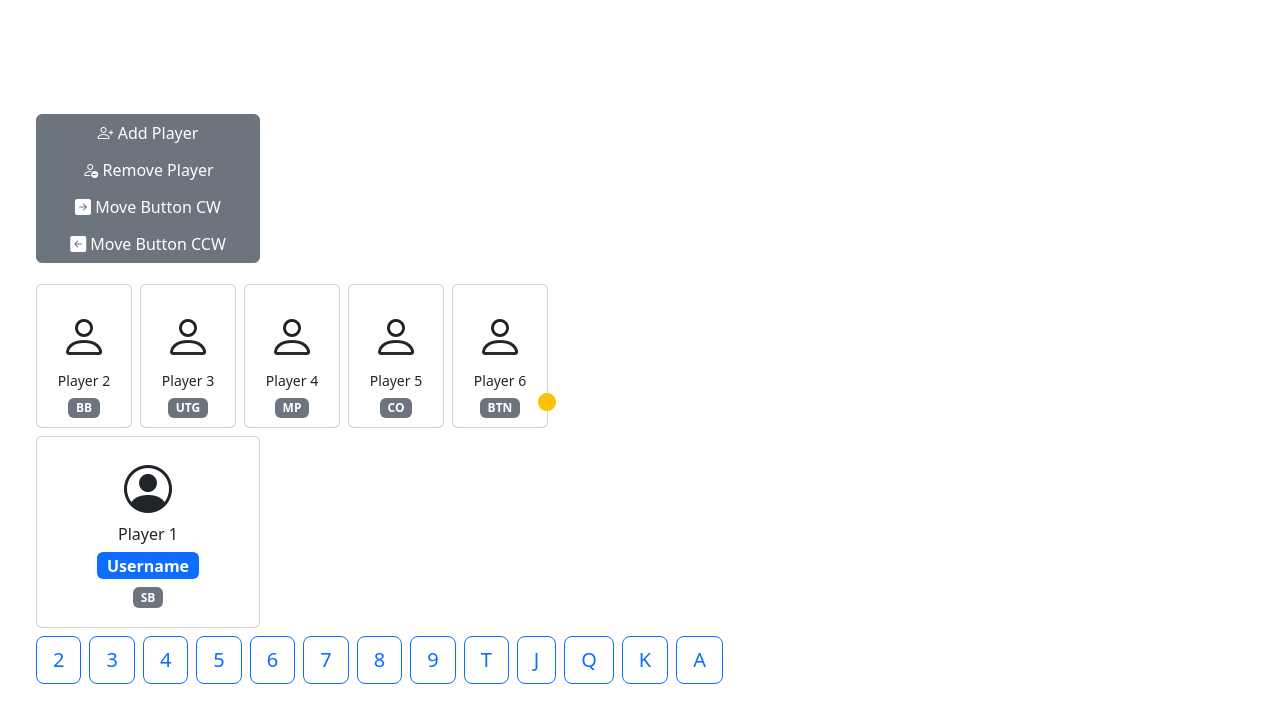
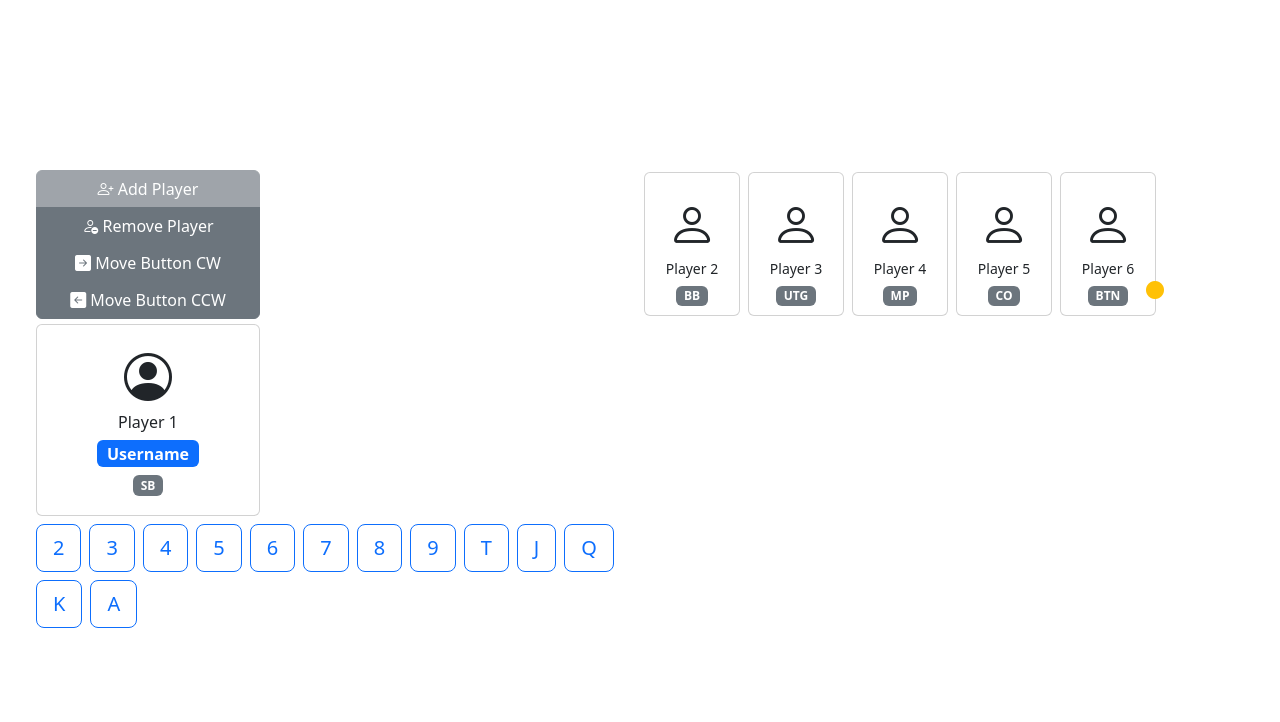
Before and after one commit to florianleca/poker-range-copilot, a Vue app: page / in a window 1280 px wide. Shown: the top 722 px of the page. Built offline with nearby package versions, Linux system fonts and the light colour scheme.

Commit message:
adapted for 6max tables

```diff
--- a/src/App.vue
+++ b/src/App.vue
@@ -1,9 +1,13 @@
 <template>
 
-    <div class="button-duo-horizontal">
-        <options-buttons @player-added="addPlayer" @player-deleted="removePlayer" @button-moved="moveButton"/>
-    </div>
-    <br/>
+
+    <options-buttons
+        :min-players="minPlayers"
+        :max-players="maxPlayers"
+        :nb-players="nbPlayers"
+        @player-added-or-removed="addOrRemovePlayer"
+        @button-moved="moveButton"/>
+
     <div class="d-flex players">
         <other-player
                 v-for="player in nbPlayers-1"
@@ -11,7 +15,7 @@
                 :num-player="player+1"
                 :position="positionsData[nbPlayers][(player+buttonPosition)%nbPlayers]"/>
     </div>
-    <br/>
+
     <div>
         <main-player
                 :position="positionsData[nbPlayers][(buttonPosition)%nbPlayers]"
@@ -38,26 +42,23 @@ export default {
     data() {
         return {
             username: "Username",
+            minPlayers: 3,
+            maxPlayers: 6,
             nbPlayers: 6,
             positionsData: require('../src/assets/positions.json'),
             buttonPosition: 0
         }
     },
     methods: {
-        addPlayer: function () {
-            if (this.nbPlayers < 10) {
+        addOrRemovePlayer: function (incr) {
+            if (incr ===1 && this.nbPlayers < this.maxPlayers) {
                 this.nbPlayers++;
-            }
-        },
-        removePlayer: function () {
-            if (this.nbPlayers > 3) {
+            } else if (incr === -1 && this.nbPlayers > this.minPlayers) {
                 this.nbPlayers--;
             }
         },
         moveButton: function (incr) {
-            console.log(this.buttonPosition)
             this.buttonPosition = (this.buttonPosition - incr) % this.nbPlayers;
-            console.log(this.buttonPosition)
             if (this.buttonPosition === -1) {
                 this.buttonPosition = this.nbPlayers - 1;
             }
@@ -67,12 +68,5 @@ export default {
 </script>
 
 <style>
-.players {
-    width: 70em;
-}
 
-.button-duo-horizontal {
-    /*width: 70em;*/
-    margin-bottom: 1em;
-}
 </style>
--- a/src/components/OptionsButtons.vue
+++ b/src/components/OptionsButtons.vue
@@ -1,11 +1,19 @@
 <template>
     <div class="btn-group-vertical m-1" role="group">
 
-        <button id="add-player-btn" type="button" @click="addPlayer" class="btn btn-secondary">
+        <button id="add-player-btn"
+                type="button"
+                @click="addOrRemovePlayer(+1)"
+                class="btn btn-secondary"
+                v-bind:disabled="nbPlayers===maxPlayers">
             <span class="bi bi-person-plus"> Add Player</span>
         </button>
 
-        <button id="remove-player-btn" type="button" @click="removePlayer" class="btn btn-secondary">
+        <button id="remove-player-btn"
+                type="button"
+                @click="addOrRemovePlayer(-1)"
+                class="btn btn-secondary"
+                v-bind:disabled="nbPlayers===minPlayers">
             <span class="bi bi-person-dash"> Remove Player</span>
         </button>
 
@@ -24,12 +32,20 @@
 <script>
 export default {
     name: "OptionsButtons",
+    props: {
+        minPlayers: {
+            type: Number
+        },
+        maxPlayers: {
+            type: Number
+        },
+        nbPlayers: {
+            type: Number
+        }
+    },
     methods: {
-        addPlayer: function () {
-            this.$emit("player-added")
-        },
-        removePlayer: function () {
-            this.$emit("player-deleted")
+        addOrRemovePlayer: function (incr) {
+            this.$emit("player-added-or-removed", incr)
         },
         moveButton: function (incr) {
             this.$emit("button-moved", incr)
```
Also changed, not shown: 1 other file (tests, documents, lock files or other folders).
